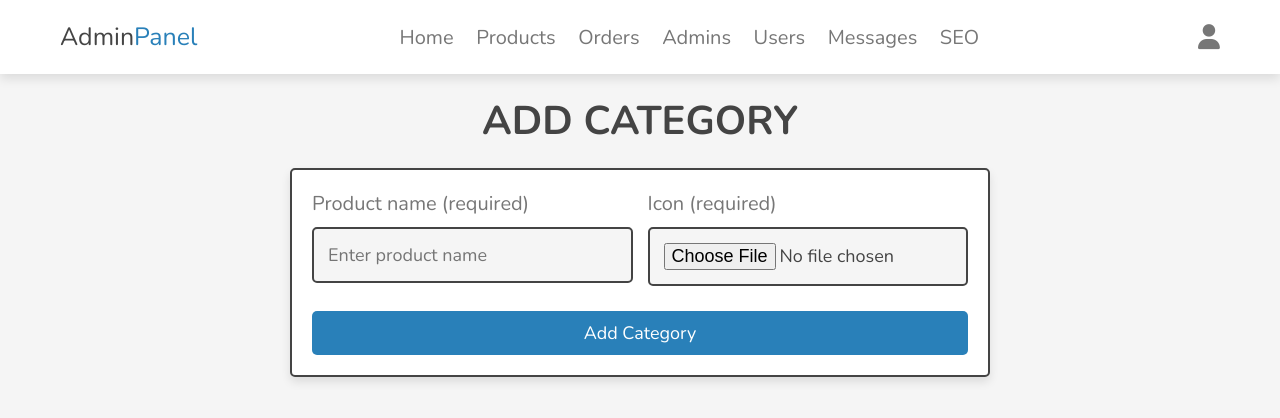
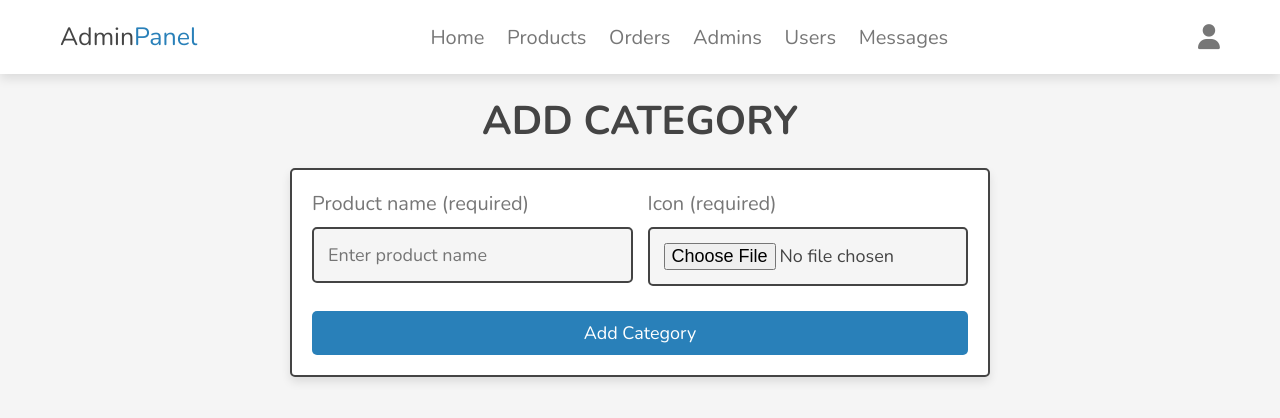
Before and after one commit to N1V33R4/online-shop, a PHP site: page /admin/categories.php in a window 1280 px wide. Shown: the top 418 px of the page. Run offline with PHP 8.4, Linux system fonts and the light colour scheme; a user stored in the database is signed in; data comes from the database, SQL or seed files in the repository.

Commit message:
Hide Seo on menubar

```diff
--- a/components/admin_header.php
+++ b/components/admin_header.php
@@ -23,7 +23,7 @@ if (isset($message)) {
          <a href="admin_accounts.php">Admins</a>
          <a href="users_accounts.php">Users</a>
          <a href="messages.php">Messages</a>
-         <a href="seo.php">SEO</a>
+         <!-- <a href="seo.php">SEO</a> -->
       </nav>
 
       <div class="icons">
```
